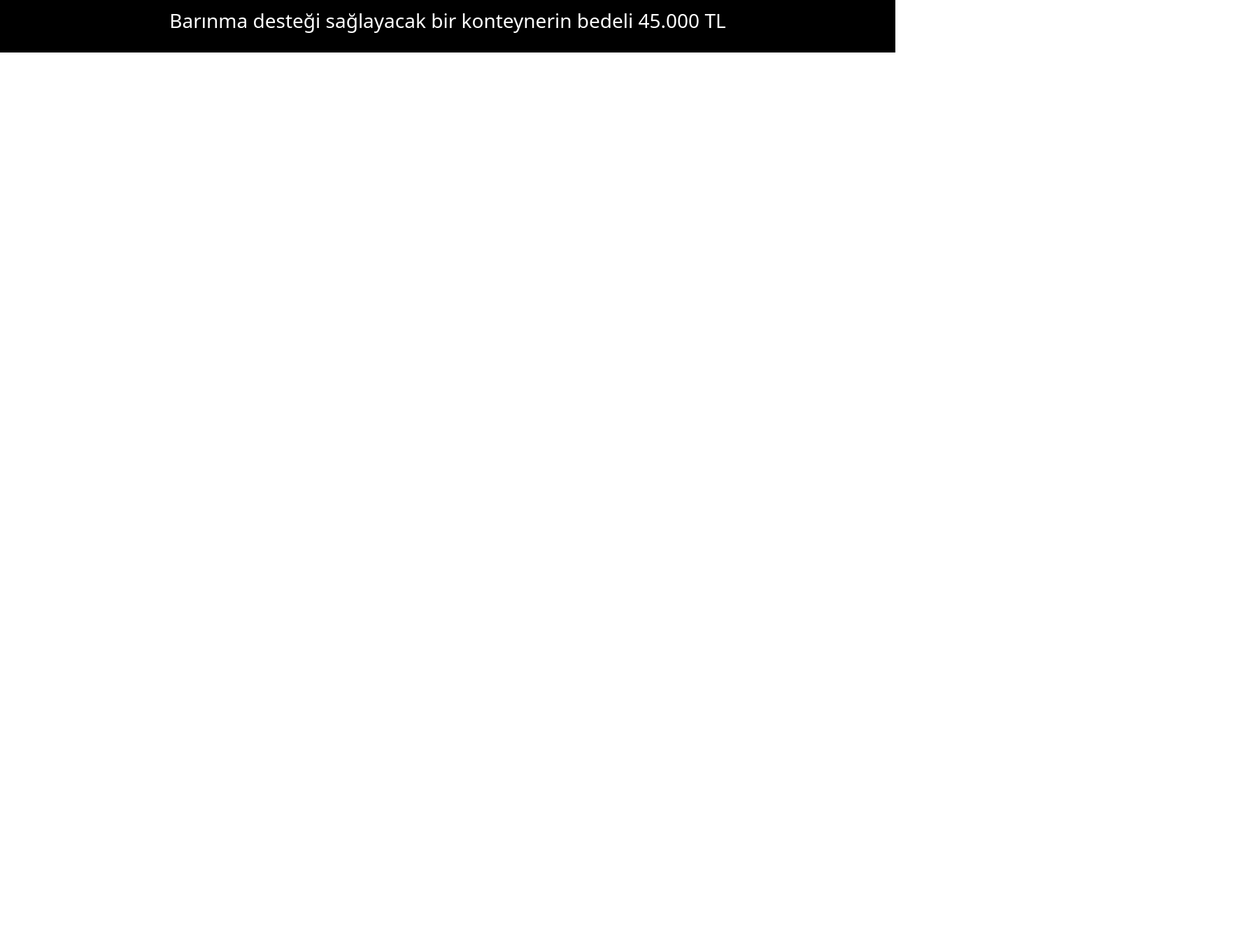
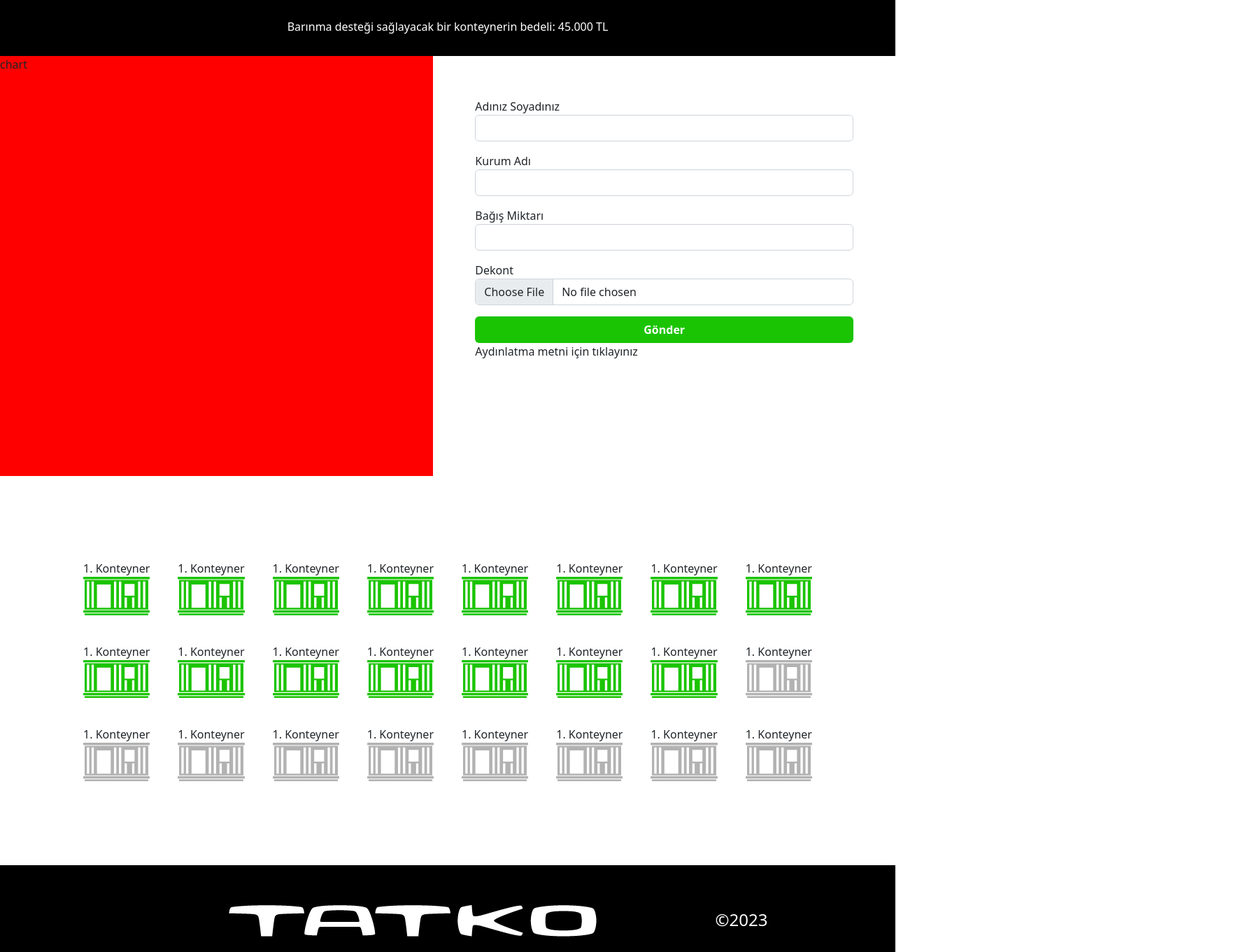
Before and after one commit to hibadem/yardimyolu, a React (Create React App) app: page / in a window 1280 px wide. Shown: the part 1220-2580 px from the top of the page at 70% size, 1787 px wide, since content can reach past the window. Before the commit the page ends 1295 px from the top, so only its background shows below. Built offline with nearby package versions, Linux system fonts and the light colour scheme.

Commit message:
add form section

```diff
--- a/src/Home/index.js
+++ b/src/Home/index.js
@@ -6,6 +6,8 @@ import tatkoLogo from "../assets/images/tatko.png";
 import photo1 from "../assets/images/Photo 1.jpg";
 import photo2 from "../assets/images/Photo 2.jpg";
 import photo3 from "../assets/images/Photo 3.jpg";
+import containerGray from "../assets/images/container-gray.svg";
+import containerGreen from "../assets/images/container-green.svg";
 const Home = () => {
   return (
     <div className="home">
@@ -23,12 +25,9 @@ const Home = () => {
           <a href="#">TR</a>/<a href="#">EN</a>
         </nav>
       </header>
-
-      <section className="content mt-4">
+      <section className="content">
         <img className="w-100" src={banner} alt="" />
       </section>
-
-      <main className="container">
       <section className="cards mt-4">
         <div className="cards__item">
           <div className="cards__header -active">
@@ -51,14 +50,14 @@ const Home = () => {
       </section>
 
       <section className="donation mt-4">
-          <img className="donation__img" src={ahbapLogo} alt="" />
+        <img src={ahbapLogo} alt="" />
         <div className="donation__inner">
           <p>Depremzedelerimize Yardım için</p>
           <button type="button" className="btn btn-lg btn-danger">
             BAĞIŞ YAP
           </button>
         </div>
-          <img className="donation__img" src={tatkoLogo} alt="" />
+        <img src={tatkoLogo} alt="" />
       </section>
 
       <section className="multibanner mt-4">
@@ -67,7 +66,7 @@ const Home = () => {
         <img className="multibanner__image" src={photo3} alt="" />
       </section>
 
-        <section className="transfer mt-4">
+      <section className="transfer">
         <p>
           Ahbap derneğinin resmi hesaplarına, dünyanın her yerinden döviz
           havalesi yapılabilmektedir.
@@ -81,7 +80,7 @@ const Home = () => {
         </p>
       </section>
 
-        <div className="accounts mt-4">
+      <div className="accounts">
         <section className="account">
           <h5 className="account__item">TL HESABI</h5>
           <div className="account__item">1021-1380059</div>
@@ -110,11 +109,145 @@ const Home = () => {
           <div className="account__item">TR12000640000011380059</div>
         </section>
       </div>
-      </main>
-      <div className="info mt-4">
-        <h3>Barınma desteği sağlayacak bir konteynerin bedeli 45.000 TL</h3>
+
+      <div className="info">
+        Barınma desteği sağlayacak bir konteynerin bedeli: 45.000 TL
+      </div>
+
+      <div class="donation-section">
+        <div class="chart">
+          chart
+        </div>
+        <div class="form">
+        <form>
+          <div class="form-group pb-3">
+            <label for="nameSurname">Adınız Soyadınız</label>
+            <input type="text" class="form-control" id="nameSurname" />
+          </div>
+          <div class="form-group pb-3">
+            <label for="companyName">Kurum Adı</label>
+            <input type="text" class="form-control" id="companyName" />
+          </div>
+          <div class="form-group pb-3">
+            <label for="donationAmount">Bağış Miktarı</label>
+            <input type="number" class="form-control" id="donationAmount" />
+          </div>
+          <div class="form-group pb-3">
+          <label for="receipt">Dekont</label>
+          <input type="file" class="form-control" id="receipt" />
+          </div>
+          <button type="submit" class="btn">Gönder</button>
+          <div>Aydınlatma metni için tıklayınız</div>
+        </form>
         </div>
       </div>
+
+      <div class="containers">
+        <div>
+          1. Konteyner
+          <img src={containerGreen} alt="" />
+        </div>
+        <div>
+          1. Konteyner
+          <img src={containerGreen} alt="" />
+        </div>
+        <div>
+          1. Konteyner
+          <img src={containerGreen} alt="" />
+        </div>
+        <div>
+          1. Konteyner
+          <img src={containerGreen} alt="" />
+        </div>
+        <div>
+          1. Konteyner
+          <img src={containerGreen} alt="" />
+        </div>
+        <div>
+          1. Konteyner
+          <img src={containerGreen} alt="" />
+        </div>
+        <div>
+          1. Konteyner
+          <img src={containerGreen} alt="" />
+        </div>
+        <div>
+          1. Konteyner
+          <img src={containerGreen} alt="" />
+        </div>
+        <div>
+          1. Konteyner
+          <img src={containerGreen} alt="" />
+        </div>
+        <div>
+          1. Konteyner
+          <img src={containerGreen} alt="" />
+        </div>
+        <div>
+          1. Konteyner
+          <img src={containerGreen} alt="" />
+        </div>
+        <div>
+          1. Konteyner
+          <img src={containerGreen} alt="" />
+        </div>
+        <div>
+          1. Konteyner
+          <img src={containerGreen} alt="" />
+        </div>
+        <div>
+          1. Konteyner
+          <img src={containerGreen} alt="" />
+        </div>
+        <div>
+          1. Konteyner
+          <img src={containerGreen} alt="" />
+        </div>
+        <div>
+          1. Konteyner
+          <img src={containerGray} alt="" />
+        </div>
+        <div>
+          1. Konteyner
+          <img src={containerGray} alt="" />
+        </div>
+        <div>
+          1. Konteyner
+          <img src={containerGray} alt="" />
+        </div>
+        <div>
+          1. Konteyner
+          <img src={containerGray} alt="" />
+        </div>
+        <div>
+          1. Konteyner
+          <img src={containerGray} alt="" />
+        </div>
+        <div>
+          1. Konteyner
+          <img src={containerGray} alt="" />
+        </div>
+        <div>
+          1. Konteyner
+          <img src={containerGray} alt="" />
+        </div>
+        <div>
+          1. Konteyner
+          <img src={containerGray} alt="" />
+        </div>
+        <div>
+          1. Konteyner
+          <img src={containerGray} alt="" />
+        </div>
+      </div>
+
+      <div class="footer">
+        <img src={tatkoLogo} alt="" />
+        <span>©2023</span>
+      </div>
+    </div>
+
+
   );
 };
 
--- a/src/Home/index.scss
+++ b/src/Home/index.scss
@@ -71,18 +71,8 @@ a {
     display: flex;
     align-items: center;
     padding: 0 10px;
-    gap: 30px;
-    justify-content: center;
+    justify-content: space-between;
 
-    @include media-breakpoint-down(md) {
-        flex-direction: column;
-    }
-
-    &__img {
-        max-width: 300px;
-        @include media-breakpoint-down(md) {
-        }
-    }
     &__inner {
         display: flex;
         flex-direction: column;
@@ -94,13 +84,7 @@ a {
 .multibanner {
     display: flex;
     align-items: center;
-    gap: 30px;
-    justify-content: center;
-
-    @include media-breakpoint-down(md) {
-        flex-direction: column;
-    }
-
+    justify-content: space-around;
     &__image {
         max-width: 250px;
     }
@@ -115,10 +99,7 @@ a {
     display: flex;
     align-items: center;
     justify-content: space-around;
-    @include media-breakpoint-down(md) {
-        flex-direction: column;
-        gap: 30px;
-    }
+    margin-bottom: 30px;
     .account {
         display: flex;
         flex-direction: column;
@@ -129,10 +110,66 @@ a {
         }
     }
 }
+.info {
+    padding: 30px 0 ;
+    display: flex;
+    align-items: center;
+    justify-content: center;
+    background-color: #000;
+    color: #fff;
+}
 
-.info {
-    background-color: black;
-    color: white;
-    padding: 20px 10px;
-    text-align: center;
+.donation-section {
+    display: flex;
+    margin-bottom: 60px;
+    @include media-breakpoint-down(sm) {
+        flex-direction: column;
+        gap: 20px;
+    }
+    .chart{
+        width: 100%;
+        height: 600px;
+        background-color: red;
+    }
+    .form {
+        width: 100%;
+        padding: 40px;
+        form {
+            padding: 20px;
+            max-width: 600px;
+            width: 100%;
+            button {
+                background-color: #1bc403;
+                color: #fff;
+                font-weight: 600;
+                width: 100%;
+            }
+        }
+    }
 }
+.containers {
+    width: 100%;
+    max-width: 1400px;
+    padding: 60px;
+    margin: auto;
+    display: flex;
+    flex-wrap: wrap;
+    justify-content: center;
+    align-items: center;
+    gap: 40px;
+    margin-bottom: 60px;
+
+}
+
+.footer {
+    background: #000;
+    display: flex;
+    align-items: center;
+    justify-content: center;
+    gap: 30px;
+    span {
+        color: #fff;
+        font-size: 24px;
+        font-weight: 500;
+    }
+}
```
Also changed, not shown: src/assets/images/container-gray.svg (added), src/assets/images/container-green.svg (added). Lines whose indentation alone changed are shown as unchanged.
